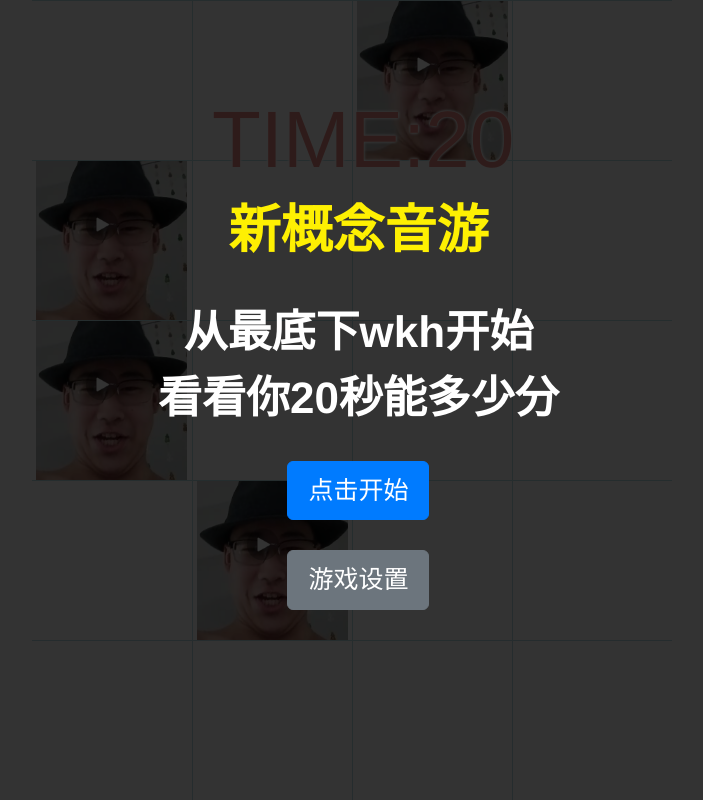
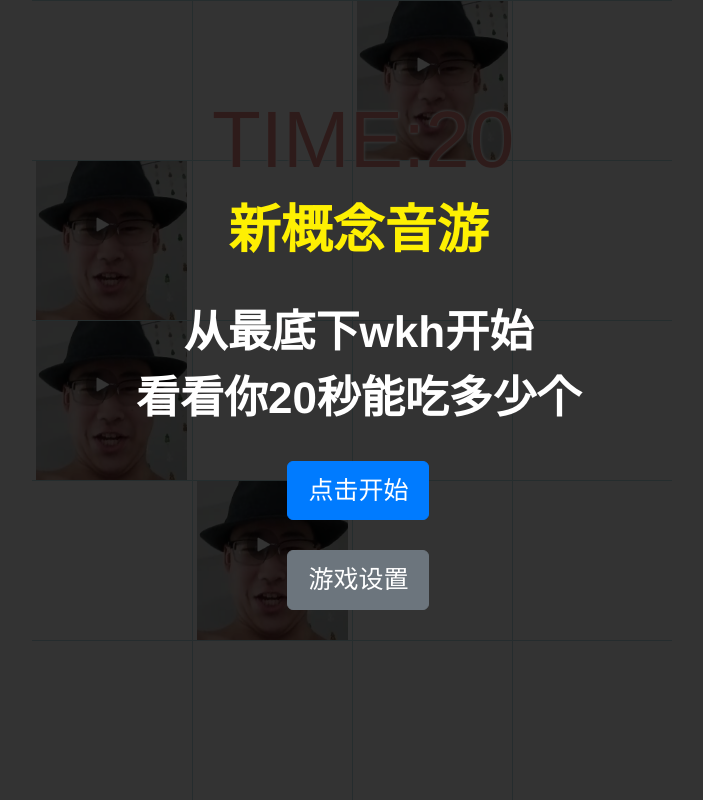
Before and after one commit to fxk1809/eatwkh, a PHP site: page / in a window 1280 px wide. Shown: the whole page, without its empty margins (288-991 px from the left). Run offline with PHP 8.4, Linux system fonts and the light colour scheme; some libraries are stand-ins or nearby versions.

Commit message:
Update index.php

```diff
--- a/index.php
+++ b/index.php
@@ -4,7 +4,7 @@
 <head>
     <title>吃掉wkh</title>
     <meta itemprop="name" content="吃掉wkh" />
-    <meta itemprop="description" content="新概念音游" />
+    <meta itemprop="description" content="一个美食游戏" />
     <meta itemprop="image" content="https://www.thac.cc/kano/res/logo.jpg" />
     <meta charset="utf-8" />
     <meta name="viewport" content="initial-scale=1, user-scalable=no, minimum-scale=1.0, maximum-scale=1.0, width=device-width,target-densitydpi=device-dpi" />
@@ -41,7 +41,7 @@
                 <div style="font-size:2.6em; color:#FEF002;">新概念音游</div><br />
                 <div style="font-size:2.2em; color:#fff; line-height:1.5em;">
                     从最底下wkh开始<br />
-                    看看你20秒能多少分<br />
+                    看看你20秒能吃多少个<br />
                 </div>
                 <br />
                 <div id="btn_group" style="display: block;">
```
